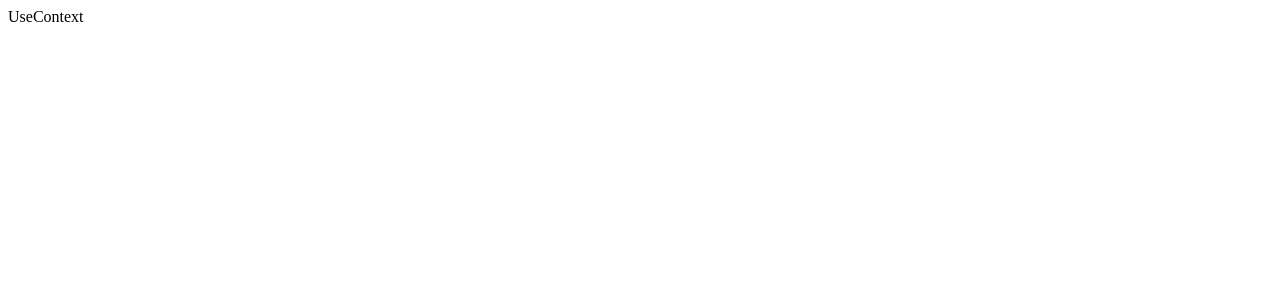
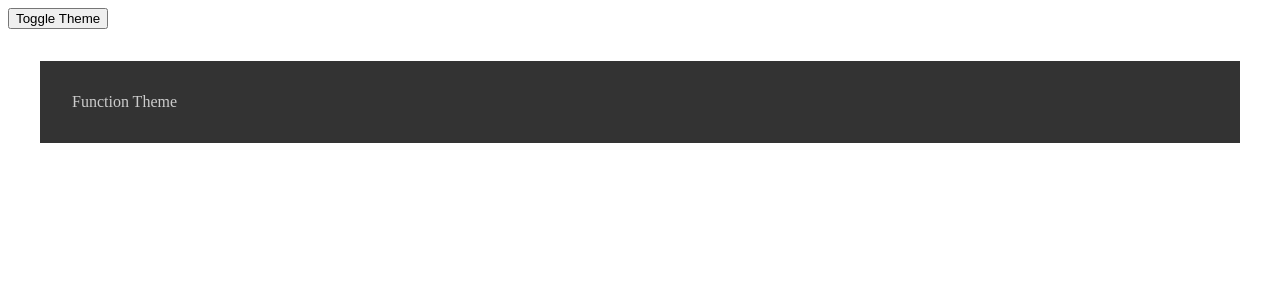
Before and after one commit to JeriRov/react-hooks, a React (Create React App) app: page /useContext in a window 1280 px wide. Shown: the top 300 px of the page. Built offline with nearby package versions, Linux system fonts and the light colour scheme.

Commit message:
learn: useContext

```diff
--- /dev/null
+++ b/src/03-useContext/FunctionContextComponent.tsx
@@ -0,0 +1,20 @@
+import { FC } from 'react';
+
+import { useTheme, useThemeUpdate } from './ThemeContext';
+
+export const FunctionContextComponent: FC = () => {
+  const darkTheme = useTheme();
+  const handleToggleTheme = useThemeUpdate();
+  const themeStyles = {
+    backgroundColor: darkTheme ? '#333' : '#ccc',
+    color: darkTheme ? '#ccc' : '#333',
+    padding: '2rem',
+    margin: '2rem',
+  };
+  return (
+    <>
+      <button onClick={handleToggleTheme}>Toggle Theme</button>
+      <div style={themeStyles}>Function Theme</div>
+    </>
+  );
+};
--- /dev/null
+++ b/src/03-useContext/ThemeContext.tsx
@@ -0,0 +1,31 @@
+import React, {
+  FC,
+  MouseEventHandler,
+  PropsWithChildren,
+  useContext,
+  useState,
+} from 'react';
+
+const ThemeContext = React.createContext(false);
+const ThemeUpdateContext = React.createContext(() => {
+  console.log('ThemeUpdateContext');
+});
+
+export const useTheme = () => useContext(ThemeContext);
+
+export const useThemeUpdate = () =>
+  useContext(ThemeUpdateContext) as MouseEventHandler<HTMLButtonElement>;
+
+export const ThemeProvider: FC<PropsWithChildren> = ({ children }) => {
+  const [darkTheme, setDarkTheme] = useState(true);
+
+  const toggleTheme = () => setDarkTheme(prevDarkTheme => !prevDarkTheme);
+
+  return (
+    <ThemeContext.Provider value={darkTheme}>
+      <ThemeUpdateContext.Provider value={toggleTheme}>
+        {children}
+      </ThemeUpdateContext.Provider>
+    </ThemeContext.Provider>
+  );
+};
--- a/src/03-useContext/UseContext.tsx
+++ b/src/03-useContext/UseContext.tsx
@@ -1,5 +1,12 @@
 import { FC } from 'react';
 
+import { FunctionContextComponent } from './FunctionContextComponent';
+import { ThemeProvider } from './ThemeContext';
+
 export const UseContext: FC = () => {
-  return <div>UseContext</div>;
+  return (
+    <ThemeProvider>
+      <FunctionContextComponent />
+    </ThemeProvider>
+  );
 };
```
